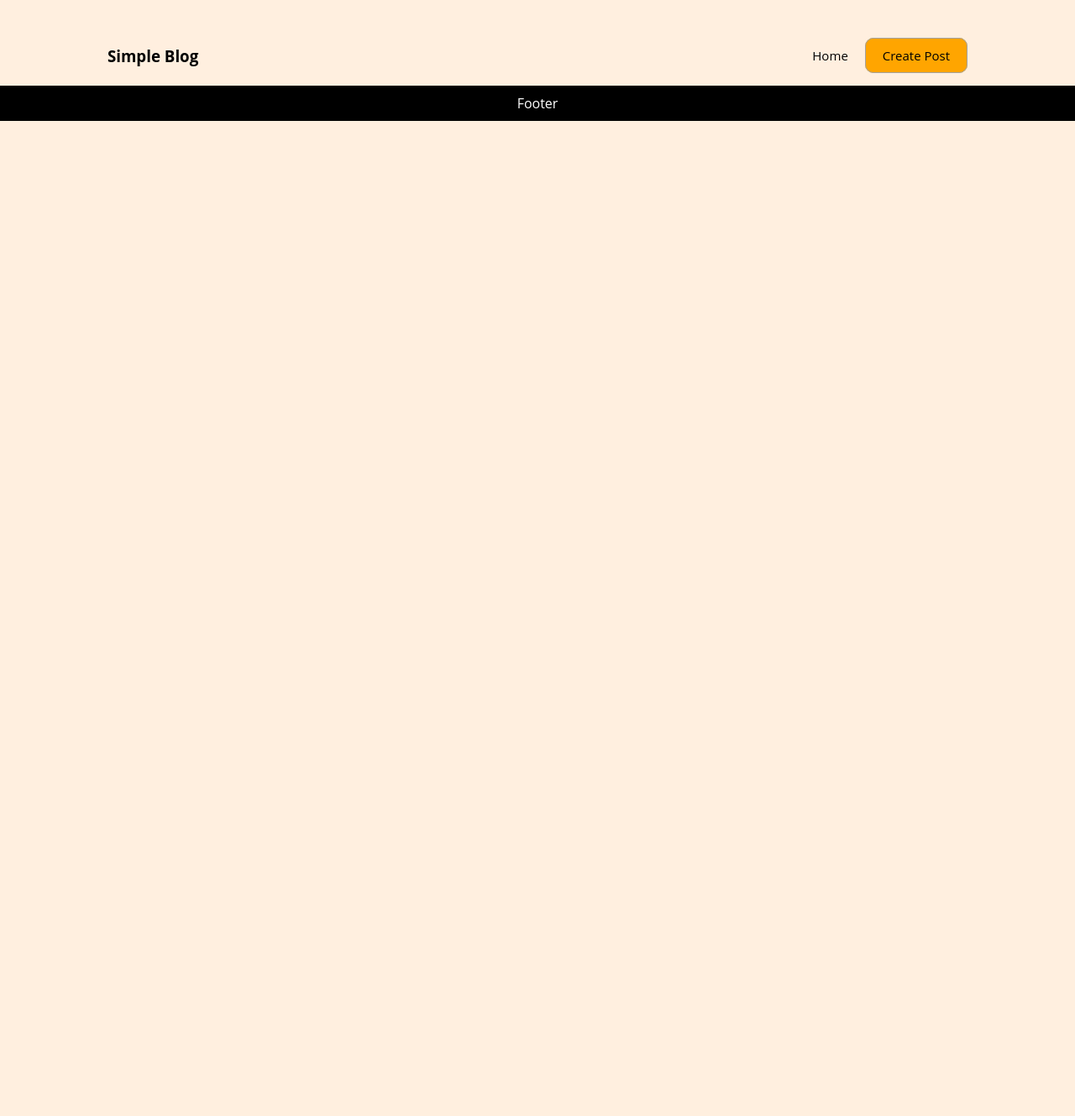
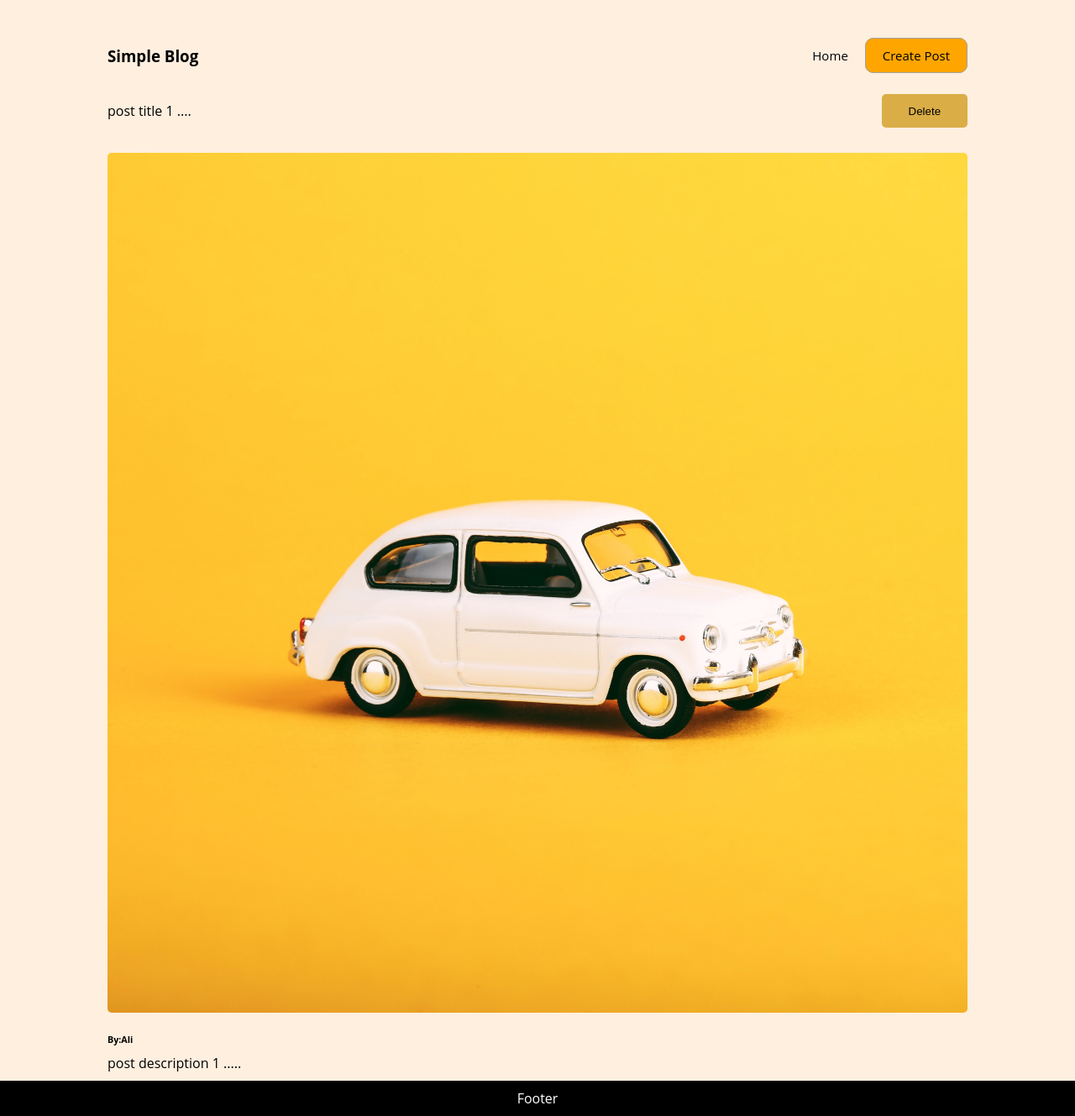
Before and after one commit to yasmin203/ReactSimpleBlog, a React (Create React App) app: page /post/1 in a window 1280 px wide. Shown: the whole page at 84% size. Before the commit the page ends 800 px from the top, so only its background shows below. Built offline with nearby package versions, Linux system fonts and the light colour scheme; data requests are answered from the project's data file.

Commit message:
using useParam hook to get the id of each post

```diff
--- a/src/App.js
+++ b/src/App.js
@@ -1,21 +1,20 @@
 import React from "react";
 import{BrowserRouter as Router,Routes,Route,Link} from 'react-router-dom'
 import CreateNewPost from "./components/posts/CreateNewPost";
-import postDetails from "./components/posts/postDetails";
 import Header from "./components/Header";
 import Home from "./components/Home";
 import Footer from "./components/Footer";
+import PostSingle from "./components/posts/PostSingle";
 
 function App() {
   return (
     <Router >
       <div className="App">
         <Header />
-
       <Routes>
       <Route path="/" element={<Home />} />
         <Route path="/create" element={<CreateNewPost />} />
-        <Route path="/post" element={<postDetails />} />
+        <Route path="/post/:id"  element={<PostSingle />} />
      </Routes>
     <Footer />
       </div>
--- a/src/components/Home.js
+++ b/src/components/Home.js
@@ -1,13 +1,12 @@
 import React from 'react'
 import  Posts  from './posts/Posts'
-import CreateNewPost from './posts/CreateNewPost'
-import Header from './Header'
+
+
 
  const Home = () => {
   return (
     <>
         <Posts/>
-        {/* <CreateNewPost/> */}
     </>
 
   )
--- a/src/components/posts/Post.js
+++ b/src/components/posts/Post.js
@@ -1,10 +1,11 @@
 import React from "react"
+import {Link} from "react-router-dom"
 import styles from "../styles.css"
 const Post = ({post,handleDelete}) => {
-  // const Post = ({post}) => {
-  // console.log(props)
   return (
     <div className='second-container'>
+          <Link to={`/post/${post.id}`} className="post">
+
       <div className='img-container'>
         <img src={post.image} alt='post-img' />
       </div>
@@ -14,10 +15,13 @@ const Post = ({post,handleDelete}) => {
         <p>
           {post.description}
         </p>
-        <button className="btn" onClick={()=>handleDelete(post.id)}>Delete</button>
+        </div>
+        </Link>
+
+      <button className="btn" onClick={()=>handleDelete(post.id)}>Delete</button>
+
 
       </div>
-    </div>
   )
 }
 export default Post
--- /dev/null
+++ b/src/components/posts/PostSingle.js
@@ -0,0 +1,38 @@
+import React from "react";
+import ReactDOM from "react-dom";
+import { useParams } from "react-router-dom";
+import useFetch from "../useFetch"
+import styles from "../styles.css"
+
+
+const PostSingle = (props) => {
+    let {id} = useParams()
+    let {data:post,isLoading,errMsg}=useFetch(`http://localhost:4000/posts/${id}`)
+
+    console.log(id)
+     return (
+      <>
+      {isLoading && <div>is loading ...</div>}
+      {errMsg && <div>{errMsg}</div>}
+      {post && !isLoading && !errMsg &&(
+
+       <div className='container'>
+       <div className='single-post-content'>
+       <span>{post.title}</span>
+
+          <button className="single-btn">Delete</button>
+          </div>
+         <div className='img'>
+           <img src={post.image} alt='post-img' />
+         </div>
+         <h6>By:{post.author}</h6>
+           <p>
+            {post.description}
+           </p>
+       </div>
+      )}
+
+       </>
+     )
+   }
+  export default PostSingle
--- a/src/components/posts/postDetails.js
+++ /dev/null
@@ -1,20 +0,0 @@
-import React from 'react'
-
- const postDetails = ({post}) => {
-  return (
-    <div className='container'>
-        <div className="img">
-        <img src={post.image} alt='post-img' />
-        </div>
-        <div className='post-content'>
-        <span>{post.title}</span>
-        <h6>By: {post.author? post.author:"yasmin"}</h6>
-        <p>
-          {post.description}
-        </p>
-        </div>
-
-    </div>
-  )
-}
-export default postDetails
--- a/src/components/styles.css
+++ b/src/components/styles.css
@@ -140,6 +140,8 @@ button{
     border:none;
     background-color:#daad47;
     cursor: pointer;
+    border-radius:5px;
+
 
 
 }
@@ -147,7 +149,20 @@ button:hover{
     background-color:orange;
 }
 
+/*** single post ***/
+.img{
+    margin:20px auto;
+    width:260px;
+    height:auto;
+    display:block;
 
+
+}
+.img img{
+    width: 100%;
+    height:auto;
+    border-radius:5px;
+}
 
 
 
@@ -158,10 +173,10 @@ button:hover{
     color:white;
     padding:10px;
     text-align:center;
-    /* position: fixed;
+    position: relative;
     bottom: 0px;
     left: 0px;
-    right: 0px; */
+    right: 0px;
 }
 
 
@@ -196,7 +211,25 @@ button:hover{
     .second-container{
         width:35%
     }
+    .single-post-content{
+        display:flex;
+        justify-content:space-between;
+        align-items:center;
 
+    }
+    .single-btn{
+        width:10%;
+        margin:10px 0;
+    }
+    h6{
+        margin:10px 0;
+    }
+p{
+    margin-bottom:10px;
+}
+.img{
+    width:100%;
+}
 }
 
 /* Medium devices (landscape tablets, 768px and up) */
--- a/src/components/useFetch.js
+++ b/src/components/useFetch.js
@@ -9,7 +9,7 @@ const useFetch=(url)=>{
       setIsLoading(true)
       fetch(url)
         .then((res) => {
-          console.log(res)
+          // console.log(res)
 
           if (!res.ok)
           throw Error(res.statusText ? res.statusText:"Erorr")
```
